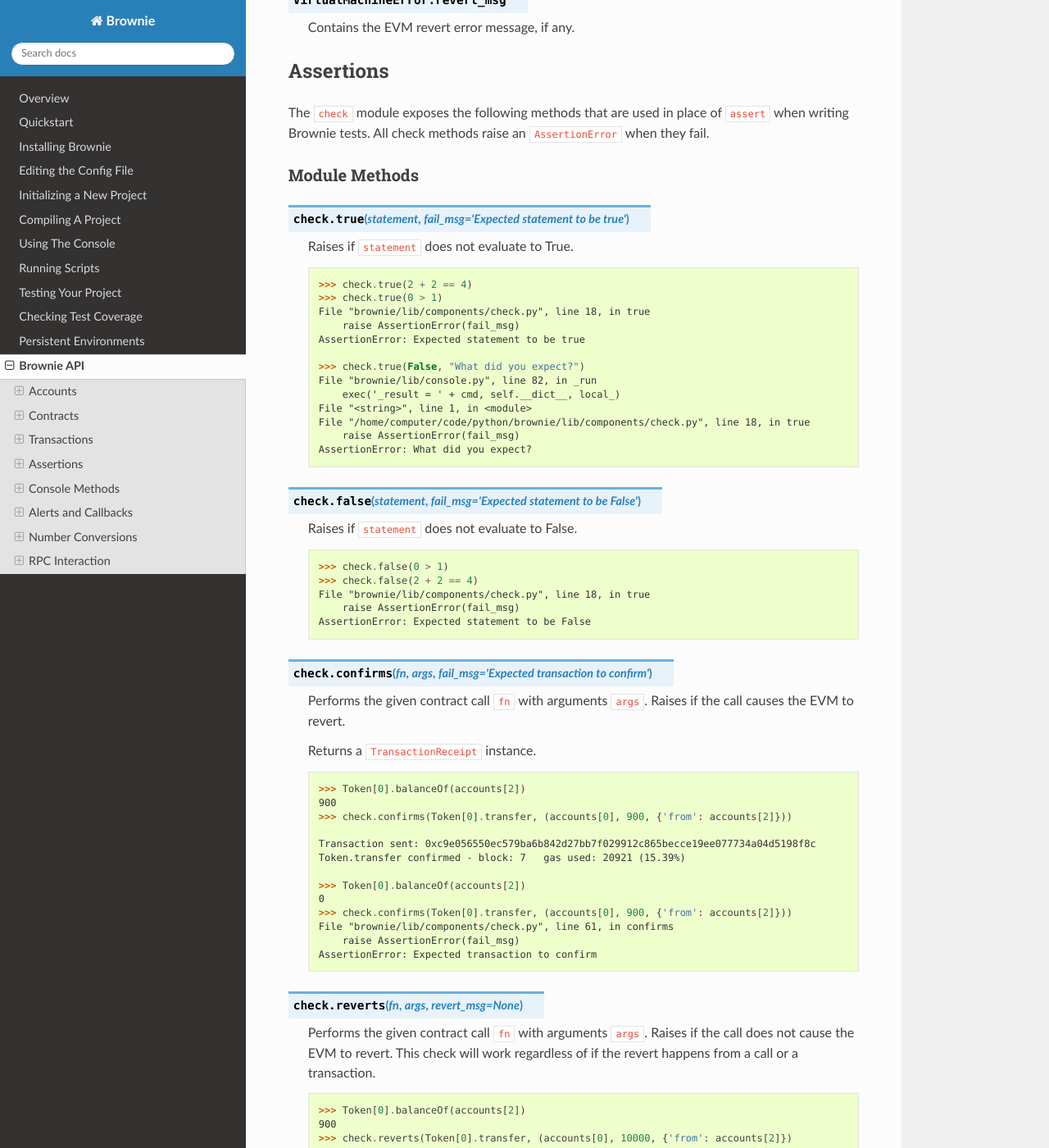
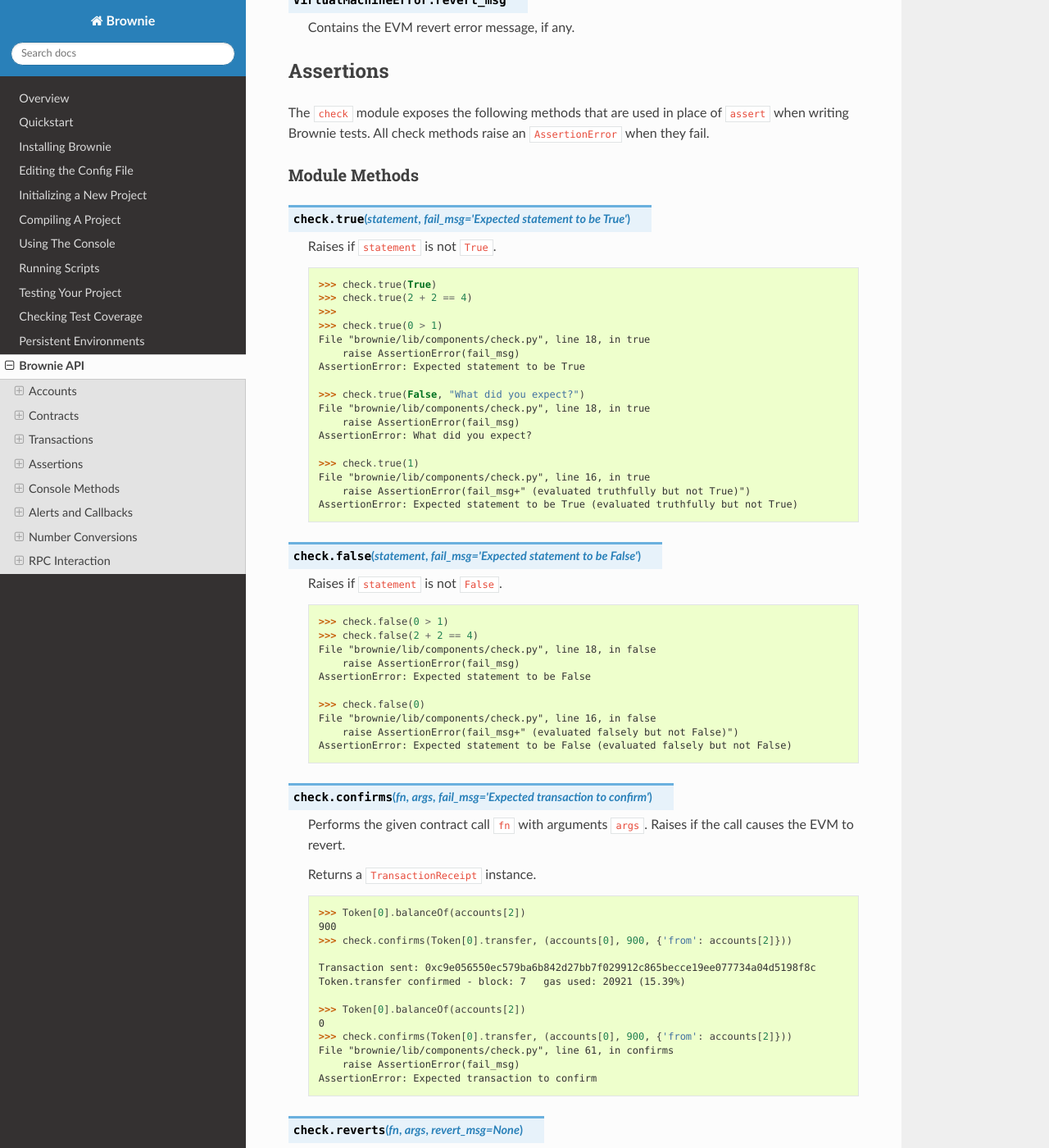
Before and after one commit to eth-brownie/brownie, a Sphinx documentation site: the page built from docs/api.rst, in a window 1280 px wide and 1400 px high, scrolled down 16385 px. Shown: the whole window at 82% size. Built offline with Sphinx 7.4.7 and the Read the Docs theme 2.0.0, drawn with Linux system fonts in a browser that asks for light colours.

```diff
--- a/__main__.py
+++ b/__main__.py
@@ -9,7 +9,7 @@ import lib.init as init
 from lib.services import color, git
 
 
-__version__ = "0.9.4"  # did you change this in docs/conf.py as well?
+__version__ = "0.9.5"  # did you change this in docs/conf.py as well?
 if git.get_branch() != "master":
     __version__+= "-"+git.get_branch()+"-"+git.get_commit()
 
--- a/docs/api.rst
+++ b/docs/api.rst
@@ -883,37 +883,48 @@ The ``check`` module exposes the following methods that are used in place of ``a
 Module Methods
 --------------
 
-.. py:method:: check.true(statement, fail_msg = "Expected statement to be true")
+.. py:method:: check.true(statement, fail_msg = "Expected statement to be True")
 
-    Raises if ``statement`` does not evaluate to True.
+    Raises if ``statement`` is not ``True``.
 
     .. code-block:: python
 
+        >>> check.true(True)
         >>> check.true(2 + 2 == 4)
+        >>>
         >>> check.true(0 > 1)
         File "brownie/lib/components/check.py", line 18, in true
             raise AssertionError(fail_msg)
-        AssertionError: Expected statement to be true
+        AssertionError: Expected statement to be True
 
         >>> check.true(False, "What did you expect?")
-        File "brownie/lib/console.py", line 82, in _run
-            exec('_result = ' + cmd, self.__dict__, local_)
-        File "<string>", line 1, in <module>
-        File "/home/computer/code/python/brownie/lib/components/check.py", line 18, in true
+        File "brownie/lib/components/check.py", line 18, in true
             raise AssertionError(fail_msg)
         AssertionError: What did you expect?
 
+        >>> check.true(1)
+        File "brownie/lib/components/check.py", line 16, in true
+            raise AssertionError(fail_msg+" (evaluated truthfully but not True)")
+        AssertionError: Expected statement to be True (evaluated truthfully but not True)
+
+
+
 .. py:method:: check.false(statement, fail_msg = "Expected statement to be False")
 
-    Raises if ``statement`` does not evaluate to False.
+    Raises if ``statement`` is not ``False``.
 
     .. code-block:: python
 
         >>> check.false(0 > 1)
         >>> check.false(2 + 2 == 4)
-        File "brownie/lib/components/check.py", line 18, in true
+        File "brownie/lib/components/check.py", line 18, in false
             raise AssertionError(fail_msg)
         AssertionError: Expected statement to be False
+
+        >>> check.false(0)
+        File "brownie/lib/components/check.py", line 16, in false
+            raise AssertionError(fail_msg+" (evaluated falsely but not False)")
+        AssertionError: Expected statement to be False (evaluated falsely but not False)
 
 .. py:method:: check.confirms(fn, args, fail_msg = "Expected transaction to confirm")
 
--- a/docs/conf.py
+++ b/docs/conf.py
@@ -26,7 +26,7 @@ author = 'Benjamin Hauser'
 # The short X.Y version
 version = ''
 # The full version, including alpha/beta/rc tags
-release = '0.9.4'
+release = '0.9.5'
 
 
 # -- General configuration ---------------------------------------------------
```
Also changed, not shown: 2 other files.
